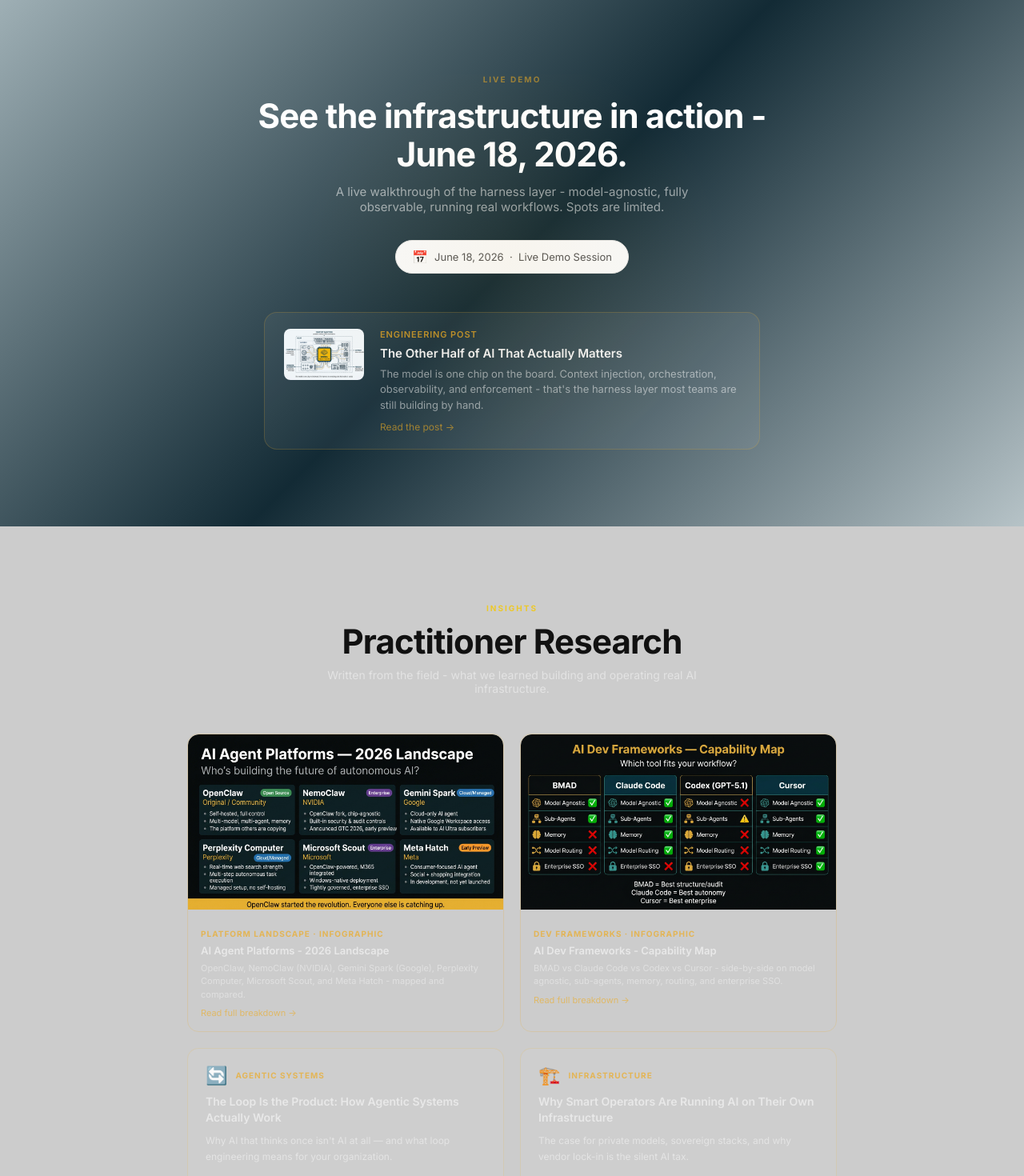
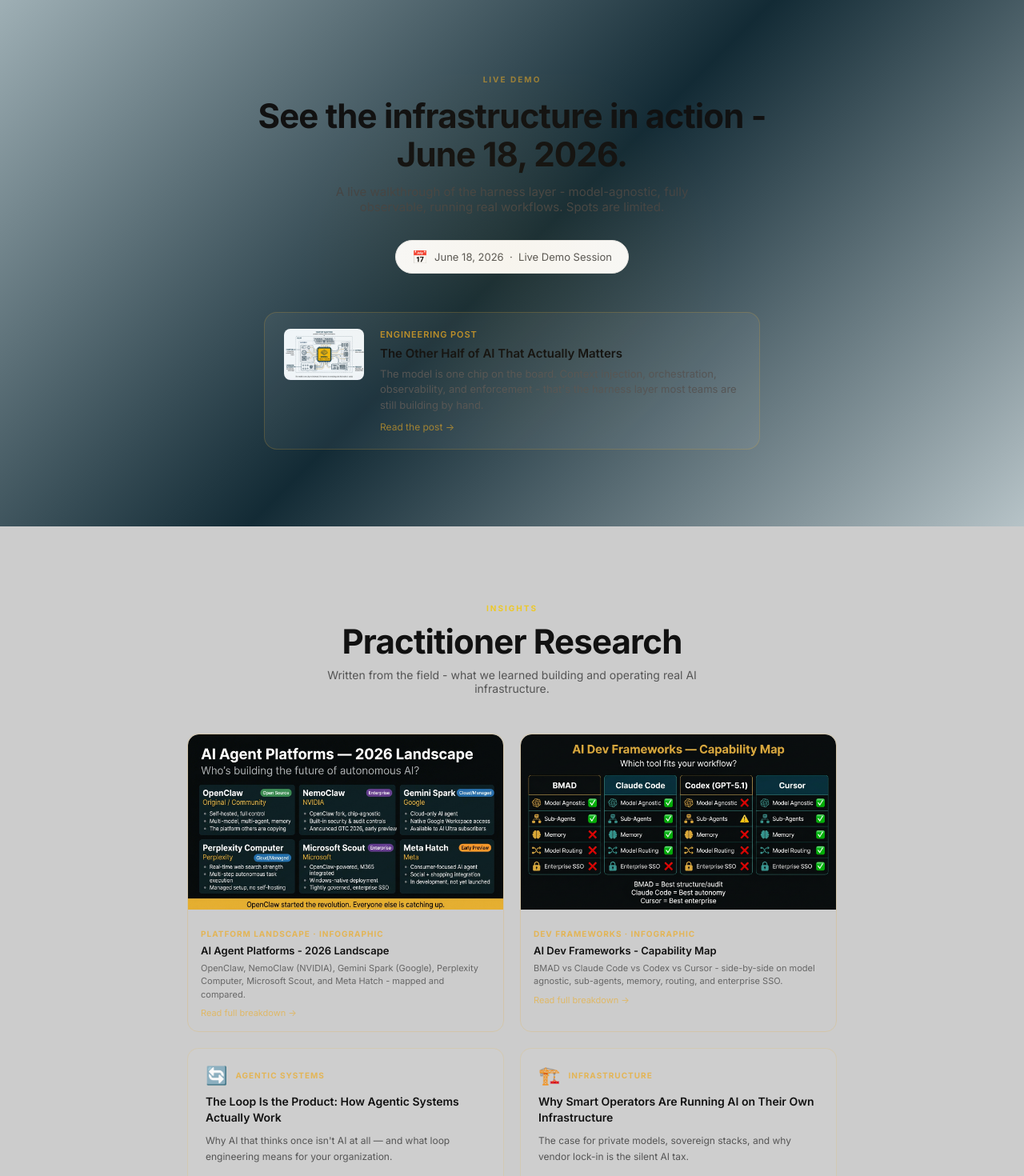
Before and after one commit to SneakyJuice/operator-ui, a React (Vite) app: page / in a window 1280 px wide. Shown: the part 3360-4830 px from the top of the page at 80% size. Built offline with nearby package versions, Linux system fonts and the light colour scheme.

Commit message:
fix: force all card text to black (#111111) — titles, descriptions, section headers

```diff
--- a/src/SalesRoom.tsx
+++ b/src/SalesRoom.tsx
@@ -284,10 +284,10 @@
       <div className="dsr-teaser-inner">
         <div className="dsr-teaser-glow" />
         <div className="dsr-section-label" style={{ color: 'rgba(236,171,35,0.7)', marginBottom: 16 }}>LIVE DEMO</div>
-        <h2 className="dsr-section-title" style={{ color: '#fff', marginBottom: 12 }}>
+        <h2 className="dsr-section-title" style={{ color: '#111111', marginBottom: 12 }}>
           See the infrastructure in action - June 18, 2026.
         </h2>
-        <p style={{ color: 'rgba(255,255,255,0.55)', fontSize: 15, maxWidth: 480, margin: '0 auto 32px' }}>
+        <p style={{ color: '#444444', fontSize: 15, maxWidth: 480, margin: '0 auto 32px' }}>
           A live walkthrough of the harness layer - model-agnostic, fully observable, running real workflows. Spots are limited.
         </p>
         <div className="dsr-teaser-date">
@@ -331,10 +331,10 @@
           />
           <div style={{ textAlign: 'left' }}>
             <div style={{ fontSize: 11, fontWeight: 600, letterSpacing: '0.08em', color: 'rgba(236,171,35,0.75)', marginBottom: 6 }}>ENGINEERING POST</div>
-            <div style={{ fontSize: 15, fontWeight: 600, color: '#f0f0f0', lineHeight: 1.4, marginBottom: 6 }}>
+            <div style={{ fontSize: 15, fontWeight: 600, color: '#111111', lineHeight: 1.4, marginBottom: 6 }}>
               The Other Half of AI That Actually Matters
             </div>
-            <p style={{ fontSize: 13, color: 'rgba(255,255,255,0.5)', lineHeight: 1.5, margin: 0 }}>
+            <p style={{ fontSize: 13, color: '#555555', lineHeight: 1.5, margin: 0 }}>
               The model is one chip on the board. Context injection, orchestration, observability, and enforcement - that's the harness layer most teams are still building by hand.
             </p>
             <div style={{ marginTop: 10, fontSize: 12, color: 'rgba(236,171,35,0.6)' }}>Read the post →</div>
@@ -402,7 +402,7 @@
       <div style={{ maxWidth: 860, margin: '0 auto', padding: '0 24px' }}>
         <div className="dsr-section-label" style={{ textAlign: 'center', marginBottom: 12 }}>INSIGHTS</div>
         <h2 className="dsr-section-title" style={{ textAlign: 'center', marginBottom: 8 }}>Practitioner Research</h2>
-        <p style={{ textAlign: 'center', color: 'rgba(255,255,255,0.45)', fontSize: 14, marginBottom: 48, maxWidth: 520, margin: '0 auto 48px' }}>
+        <p style={{ textAlign: 'center', color: '#555555', fontSize: 14, marginBottom: 48, maxWidth: 520, margin: '0 auto 48px' }}>
           Written from the field - what we learned building and operating real AI infrastructure.
         </p>
 
@@ -430,8 +430,8 @@
               <img src={ig.src} alt={ig.alt} style={{ width: '100%', display: 'block', borderRadius: '14px 14px 0 0' }} />
               <div style={{ padding: '12px 16px 16px' }}>
                 <div style={{ fontSize: 10, fontWeight: 700, letterSpacing: '0.1em', color: 'rgba(236,171,35,0.7)', marginBottom: 6 }}>{ig.tag} · INFOGRAPHIC</div>
-                <div style={{ fontSize: 13, fontWeight: 600, color: '#e8e8e8', lineHeight: 1.4, marginBottom: 4 }}>{ig.title}</div>
-                <p style={{ fontSize: 11, color: 'rgba(255,255,255,0.4)', lineHeight: 1.5, margin: '0 0 8px' }}>{ig.desc}</p>
+                <div style={{ fontSize: 13, fontWeight: 600, color: '#111111', lineHeight: 1.4, marginBottom: 4 }}>{ig.title}</div>
+                <p style={{ fontSize: 11, color: '#666666', lineHeight: 1.5, margin: '0 0 8px' }}>{ig.desc}</p>
                 <div style={{ fontSize: 11, color: 'rgba(236,171,35,0.6)' }}>Read full breakdown →</div>
               </div>
             </a>
@@ -470,8 +470,8 @@
                 <span style={{ fontSize: 22 }}>{a.emoji}</span>
                 <span style={{ fontSize: 10, fontWeight: 700, letterSpacing: '0.1em', color: 'rgba(236,171,35,0.7)' }}>{a.tag}</span>
               </div>
-              <div style={{ fontSize: 14, fontWeight: 600, color: '#e8e8e8', lineHeight: 1.4 }}>{a.title}</div>
-              <p style={{ fontSize: 12, color: 'rgba(255,255,255,0.45)', lineHeight: 1.6, margin: 0 }}>{a.desc}</p>
+              <div style={{ fontSize: 14, fontWeight: 600, color: '#111111', lineHeight: 1.4 }}>{a.title}</div>
+              <p style={{ fontSize: 12, color: '#555555', lineHeight: 1.6, margin: 0 }}>{a.desc}</p>
               <div style={{ fontSize: 11, color: 'rgba(236,171,35,0.6)', marginTop: 4 }}>Read article →</div>
             </a>
           ))}
```
